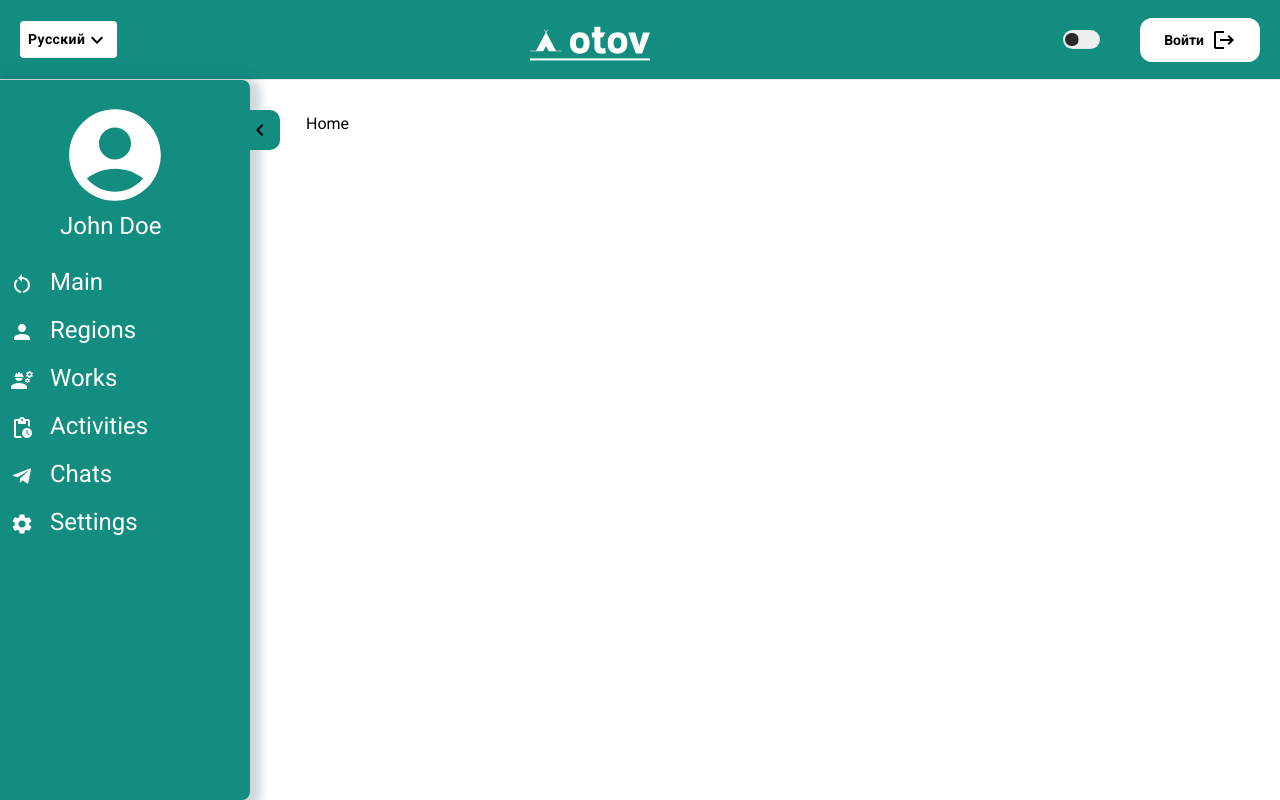
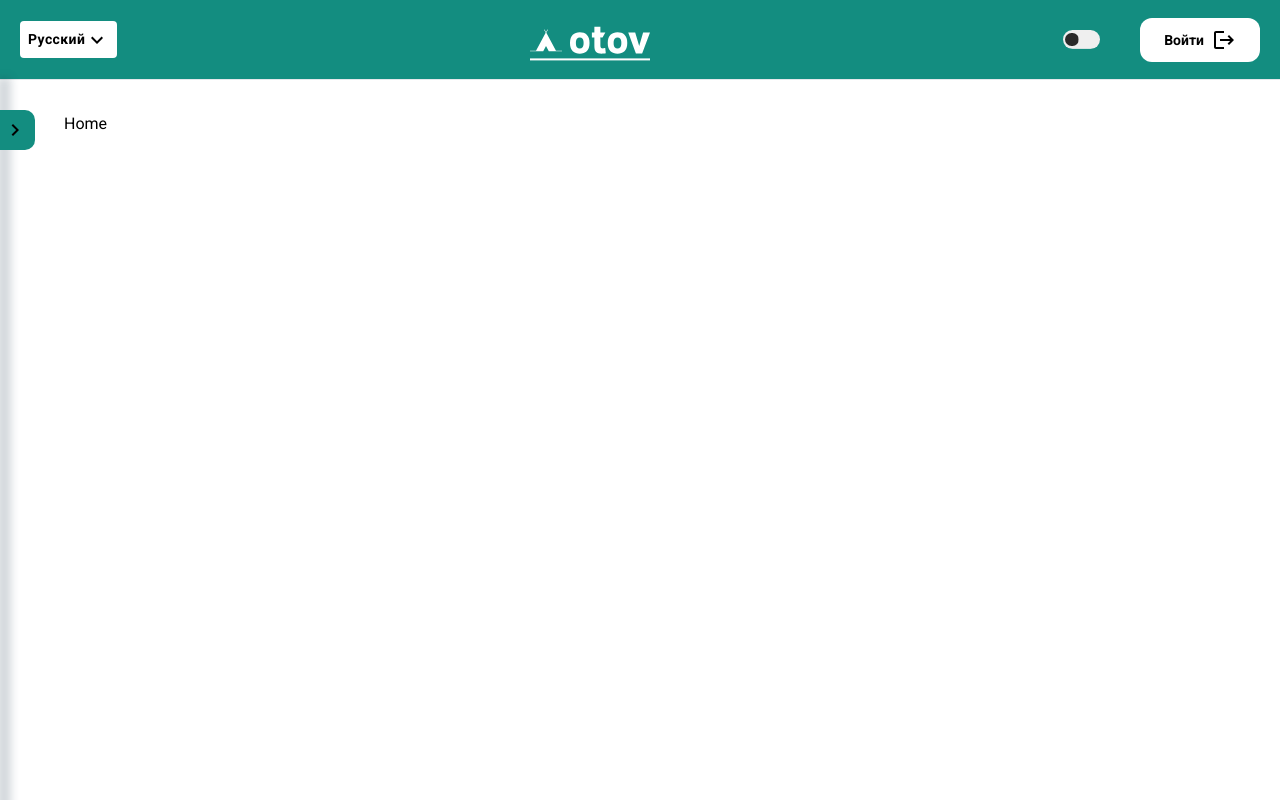
Before and after one commit to OTOV-Group/otov, a React (Create React App) app: page / in a window 1280 px wide. Built offline with nearby package versions, Linux system fonts and the light colour scheme.

Commit message:
sidebar context open and close

```diff
--- a/src/ContextProvider/ContextProvider.tsx
+++ b/src/ContextProvider/ContextProvider.tsx
@@ -15,6 +15,7 @@ export enum AuthSteps {
 interface IState {
     isShowedAuthModal: AuthSteps;
     shakeLoginModal: boolean;
+    sideOpen: boolean;
 }
 
 interface IAppContext {
@@ -28,6 +29,16 @@ export function changeStateShakeLogin(type: boolean): (prevState: IState) => ISt
             ...prevState,
             shakeLoginModal: type
         };
+    }
+}
+
+
+export function changeSidebarState(type: boolean) : (prevState: IState) => IState{
+    return function handleSidebar(prevState: IState): IState {
+        return {
+            ...prevState,
+            sideOpen: type
+        }
     }
 }
 
@@ -53,12 +64,13 @@ const ContextProvider: React.FC<IContextProvider> = ({ children }) => {
     const [ state, setState ] = useState<IState>({
         isShowedAuthModal: AuthSteps.Closed,
         shakeLoginModal: false,
+        sideOpen: false,
     });
 
 
 
     return (
-        <AppContext.Provider value={{ appState: state, setAppState: setState }}>
+        <AppContext.Provider value={{ appState: state, setAppState: setState,  }}>
             {children}
         </AppContext.Provider>
     );
--- a/src/components/Sidebar/Sidebar.tsx
+++ b/src/components/Sidebar/Sidebar.tsx
@@ -1,4 +1,4 @@
-import React, {useEffect, useRef, useState} from "react";
+import React, {useContext, useRef} from "react";
 import {Box} from "@mui/material";
 import {Link} from "react-router-dom";
 import SettingsIcon from "@mui/icons-material/Settings";
@@ -10,6 +10,7 @@ import AccountCircleIcon from '@mui/icons-material/AccountCircle';
 import PendingActionsIcon from '@mui/icons-material/PendingActions';
 import TelegramIcon from '@mui/icons-material/Telegram';
 import { useClickOutsideElement } from "../../hooks/useClickOutsideElement";
+import { AppContext, changeSidebarState } from "../../ContextProvider/ContextProvider";
 
 interface ILinks {
     icon: any;
@@ -18,19 +19,20 @@ interface ILinks {
 }
 
 const Sidebar: React.FC = () => {
-
-
-    const [state, setState] = useState<boolean>(true);
+    const { appState, setAppState } = useContext(AppContext);
 
     const ref = useRef<HTMLDivElement>(null!);
     useClickOutsideElement(ref, OutSideClick);
 
-    const handleSidebar = () => {
-        setState((prevState) => !prevState);
+    function handleSidebar() {
+       if (appState.sideOpen){
+            setAppState(changeSidebarState(false))
+       }else{
+        setAppState(changeSidebarState(true))
+       }
     };
     function OutSideClick(){
-
-      setState(false);
+      setAppState(changeSidebarState(false));
     }
 
     const links: ILinks[] = [
@@ -69,11 +71,11 @@ const Sidebar: React.FC = () => {
         <Box
         ref={ref}
             style={{
-                width: state ? "250px" : "0px",
+                width: appState.sideOpen ? "250px" : "0px",
                 transition: "width 0.3s ease-in-out",
                 background: "#138d80",
                 boxShadow: "4px 4px 8px 7px rgba(34, 60, 80, 0.2)",
-                padding: state ? "20px 10px" : "0px"
+                padding: appState.sideOpen ? "20px 10px" : "0px"
             }}
             className="relative flex flex-col h-[90vh] rounded-r-lg gap-y-6"
         >
@@ -83,7 +85,7 @@ const Sidebar: React.FC = () => {
             style={{
                 position: "absolute",
                 top: "30px",
-                right: state ? "-30px" : "-35px",
+                right: appState.sideOpen ? "-30px" : "-35px",
                 width: "40px",
                 height: "40px",
                 borderTopRightRadius: "10px",
@@ -93,12 +95,12 @@ const Sidebar: React.FC = () => {
             }}
         >
             <KeyboardArrowLeftIcon
-                style={{transition: ".3s ease-in-out", transform: `rotate(${state ? "0" : "180deg"})`}}
+                style={{transition: ".3s ease-in-out", transform: `rotate(${appState.sideOpen ? "0" : "180deg"})`}}
             />
         </span>
             <Box
                 style={{
-                  width: state ? "130px" : "0px",
+                  width: appState.sideOpen ? "130px" : "0px",
                     transition: "0.3s ease-in-out",
                     background: "#138d80",
                 }}
@@ -112,8 +114,8 @@ const Sidebar: React.FC = () => {
                   </span>
                     <p
                         style={{
-                            display: state ? '' : 'none',
-                            width: state ? "150px" : "0px",
+                            display: appState.sideOpen ? '' : 'none',
+                            width: appState.sideOpen ? "150px" : "0px",
                             transition: "0.3s ease-in-out",
                             background: "#138d80",
                         }}
@@ -125,7 +127,7 @@ const Sidebar: React.FC = () => {
                     <Link
                         to={link}
                         style={{
-                            width: state ? "100%" : "0px",
+                            width: appState.sideOpen ? "100%" : "0px",
                             transition: "0.3s ease-in-out",
                             background: "#138d80",
                         }}
@@ -134,8 +136,8 @@ const Sidebar: React.FC = () => {
                         <span className="w">{icon}</span>
                         <p
                             style={{
-                                display: state ? '' : 'none',
-                                width: state ? "max-content" : "0px",
+                                display: appState.sideOpen ? '' : 'none',
+                                width: appState.sideOpen ? "max-content" : "0px",
                                 transition: "width 0.3s ease-in-out",
                             }}
                         >{text}</p>
```
